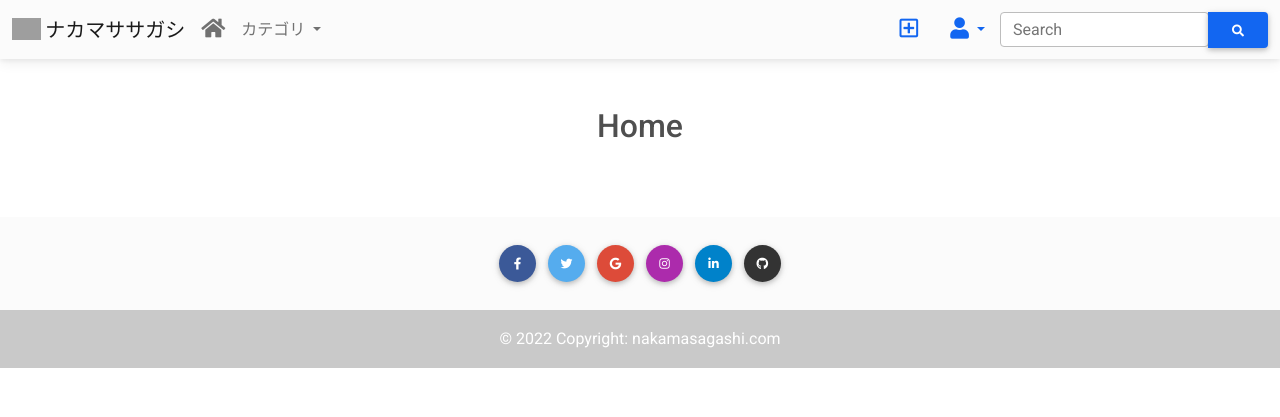
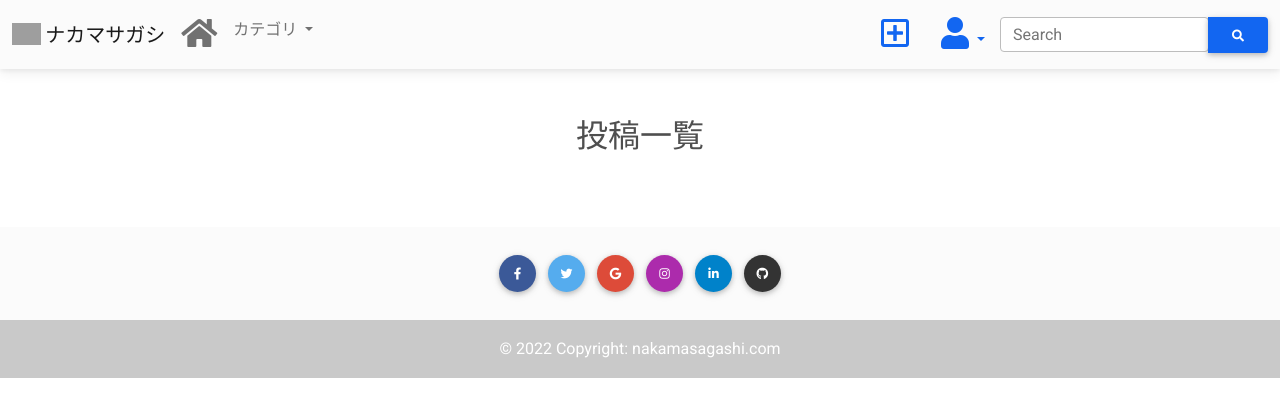
Before and after one commit to uk-m/django-app, a Django app: page / in a window 1280 px wide. Shown: the top 417 px of the page. Run offline with Django 3.2, Linux system fonts and the light colour scheme; the visitor is signed in with stand-in values (Sample User, id 1); data that the repository does not hold is empty; grey boxes are pictures that could not be loaded.

Commit message:
レイアウト変更

```diff
--- a/myapp/templates/myapp/base.html
+++ b/myapp/templates/myapp/base.html
@@ -20,7 +20,7 @@
         <a class="navbar-brand me-2" href="/">
           <img src="https://3.bp.blogspot.com/-_kZIQRaeeHM/UAinA-j6ThI/AAAAAAAAF2U/oCFEmR7Ge9s/s1600/business_akusyu.png" height="22" alt="Logo"
             loading="lazy" style="margin-top: -1px;" />
-          ナカマササガシ
+          ナカマサガシ
         </a>
 
         <button class="navbar-toggler" type="button" data-mdb-toggle="collapse" data-mdb-target="#navbarButtonsExample"
@@ -31,7 +31,7 @@
         <div class="collapse navbar-collapse" id="navbarButtonsExample">
           <ul class="navbar-nav me-auto mb-2 mb-lg-0">
             <li class="nav-item">
-              <a class="nav-link" href="{% url 'myapp:index' %}"><i class="fas fa-home fa-lg"></i></a>
+              <a class="nav-link" href="{% url 'myapp:index' %}"><i class="fas fa-home fa-2x"></i></a>
             </li>
             <li class="nav-item dropdown">
               <a class="nav-link dropdown-toggle" href="#" id="category"
@@ -55,19 +55,16 @@
           <div class="d-flex align-items-center">
             {% if request.user.is_authenticated %}
               <div class="nav-item">
-                <a class="nav-link" href="{% url 'myapp:post_create' %}"><i class="far fa-plus-square fa-lg"></i></a>
+                <a class="nav-link" href="{% url 'myapp:post_create' %}"><i class="far fa-plus-square fa-2x"></i></a>
               </div>
               <div class="nav-item dropdown">
                 <a class="nav-link dropdown-toggle" href="#" id="account"
                 role="button" data-mdb-toggle="dropdown" aria-expanded="false">
-                  <i class="fas fa-user fa-lg"></i>
+                  <i class="fas fa-user fa-2x"></i>
                 </a>
                 <ul class="dropdown-menu" aria-labelledby="account">
                   <li>
                     <a class="dropdown-item" href="{% url 'myapp:logout' %}">ログアウト</a>
-                  </li>
-                  <li>
-                    <a class="dropdown-item" href="/admin">管理画面</a>
                   </li>
                 </ul>
               </div>
--- a/myapp/templates/myapp/index.html
+++ b/myapp/templates/myapp/index.html
@@ -1,7 +1,7 @@
 {% extends 'myapp/base.html' %}
 
 {% block content %}
-<h2 class="p-5 text-center">Home</h2>
+<h2 class="p-5 text-center">投稿一覧</h2>
 <div class="row">
   {% for item in post_list %}
   <div class="col-md-4">
--- a/myapp/templates/myapp/post_detail.html
+++ b/myapp/templates/myapp/post_detail.html
@@ -9,10 +9,10 @@
       <div class="card-body">
         <h4 class="card-title">{{ object.title }}</h4>
         <p class="card-text">{{ object.content | linebreaksbr | urlize }}</p>
-        <a href="{% url 'myapp:like_add' object.pk %}"><i class="fas fa-heart fa-lg" style="color:rgb(255, 122, 155);"></i></a>
+        <a href="{% url 'myapp:like_add' object.pk %}"><i class="fas fa-heart fa-2x" style="color:rgb(255, 122, 155);"></i></a>
         {% if object.author == request.user %}
-        <a href="{% url 'myapp:post_update' object.id %}"><i class="fas fa-pencil-alt fa-lg" style="color:darkcyan;"></i></a>
-        <a href="{% url 'myapp:post_delete' object.id %}"><i class="fas fa-trash-alt fa-lg" style="color:gray;"></i></a>
+        <a href="{% url 'myapp:post_update' object.id %}"><i class="fas fa-pencil-alt fa-2x" style="color:darkcyan;"></i></a>
+        <a href="{% url 'myapp:post_delete' object.id %}"><i class="fas fa-trash-alt fa-2x" style="color:gray;"></i></a>
         {% endif %}
         <p class="card-text">
           <small class="text-muted">{{ object.created_at }}</small>
```
